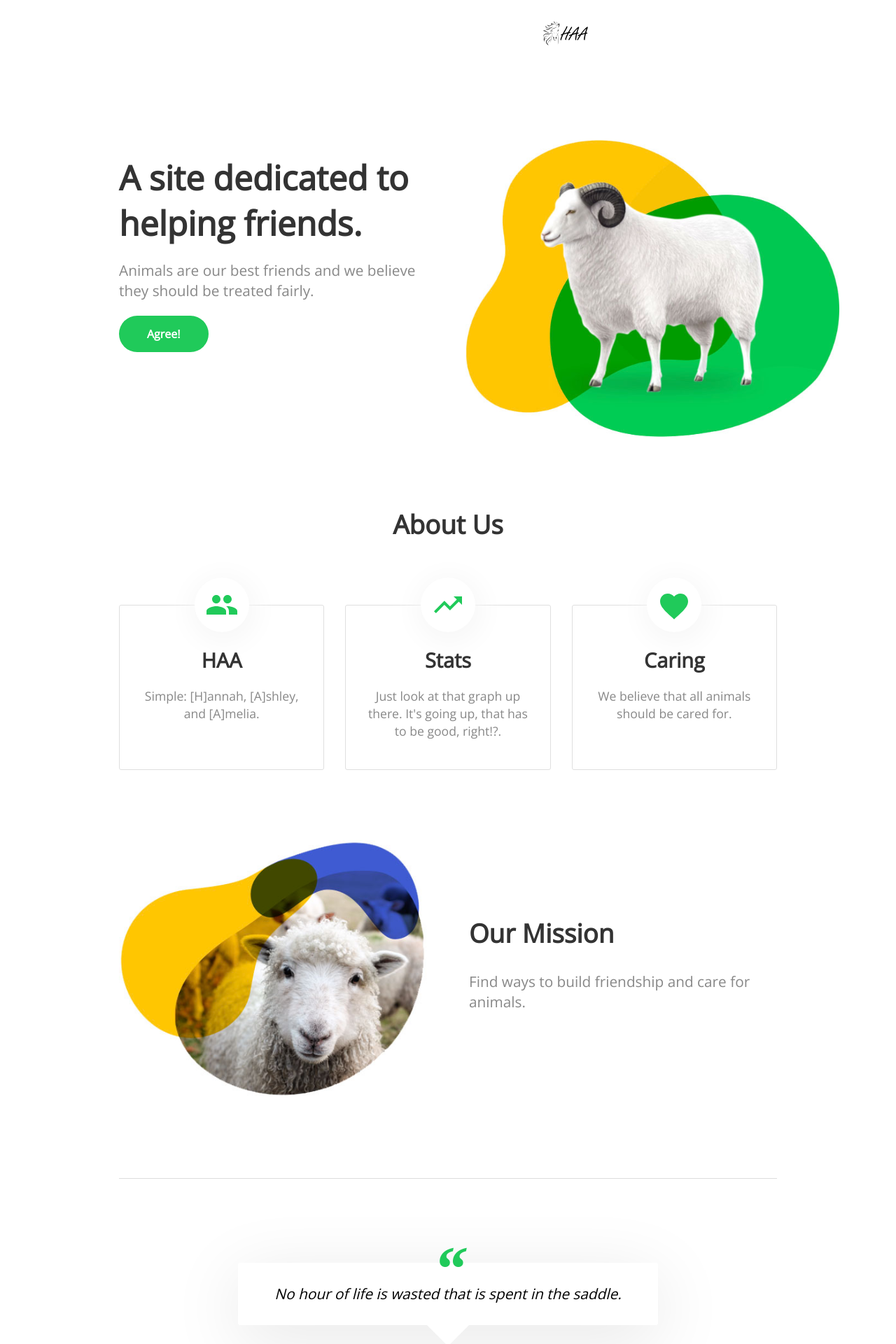
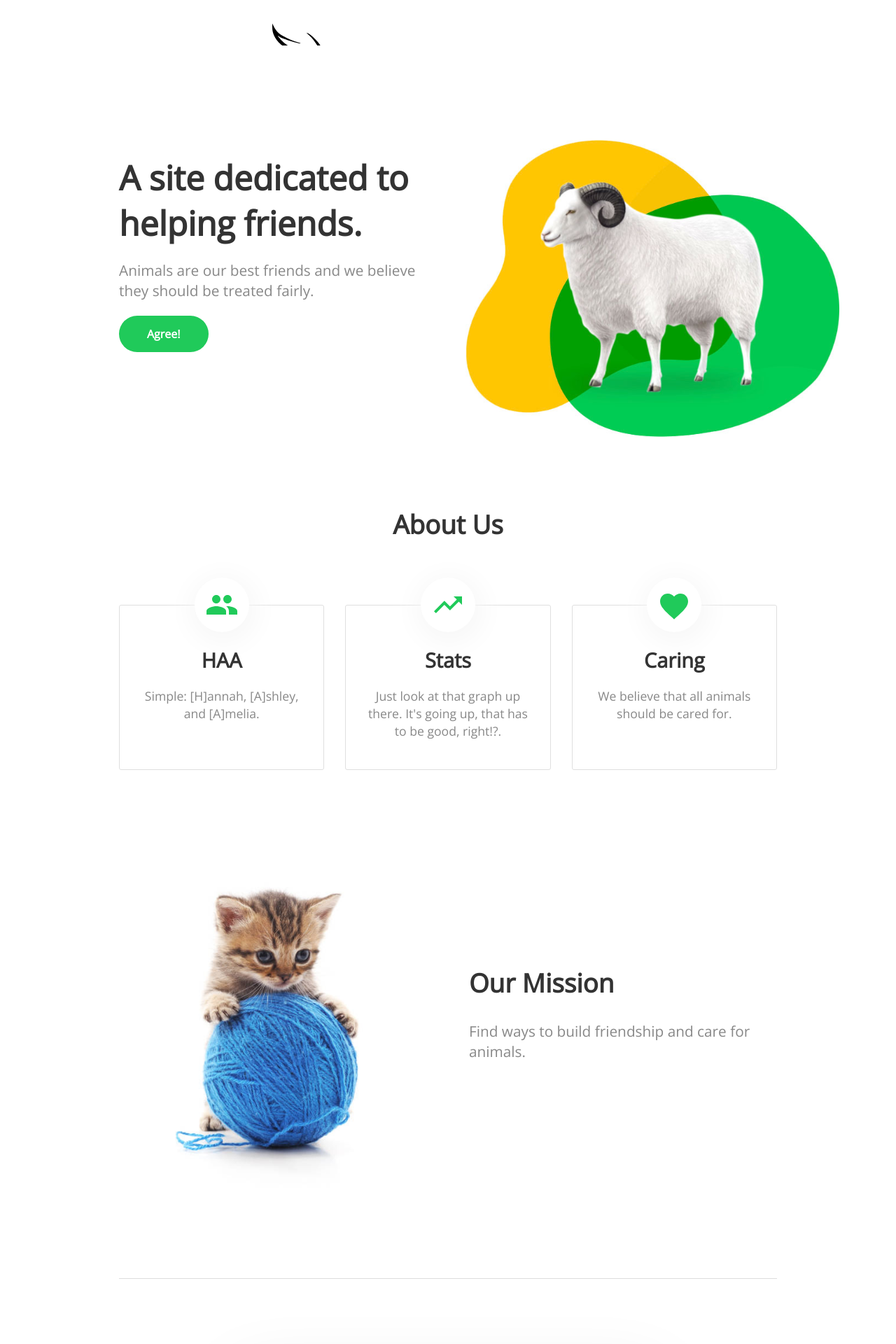
Before and after one commit to sysadmininator/haashelter, a Jekyll site: the page built from index.html, in a window 1280 px wide. Shown: the top 1920 px of the page at 70% size. Built offline with Jekyll 4.4.1, drawn with Linux system fonts in a browser that asks for light colours; nearby versions of some CDN libraries.

```diff
--- a/_includes/logo.html
+++ b/_includes/logo.html
@@ -1,5 +1,5 @@
 <svg version="1.0" xmlns="http://www.w3.org/2000/svg"
- width="960.000000pt" height="480.000000pt" viewBox="0 0 960.000000 480.000000"
+ width="960.000000pt" height="480.000000pt"
  preserveAspectRatio="xMidYMid meet">
 
 <g transform="translate(0.000000,480.000000) scale(0.100000,-0.100000)"
--- a/index.html
+++ b/index.html
@@ -9,7 +9,7 @@ title: HAA Operation Animal Shelter
 				<h1 class="editable">A site dedicated to helping friends.</h1>
 				<p class="editable">Animals are our best friends and we believe they should be treated fairly.</p>
 				<div class="button">
-					<a href="#donate">Agree!</a>
+					<a href=https://sbhumane.org/wish-list/>Agree!</a>
 				</div>
 			</div>
 		</div>
@@ -46,7 +46,7 @@ title: HAA Operation Animal Shelter
 <div class="container">
 	<div class="columns">
 		<div>
-			<img src="{{ site.baseurl }}/images/sheep2.jpg" alt="Sheep">
+			<img src="{{ site.baseurl }}/images/kitten-yarn.jpg" alt="Kitten with yarn">
 		</div>
 		<div>
 			<h2 class="editable">Our Mission</h2>
```
Also changed, not shown: _posts/2016-10-15-1000.md (+1 -1 lines), _posts/2016-11-01-latest-milestone.md (+1 -1 lines), images/amelia.jpg (added), images/kitten-yarn.jpg (added).
